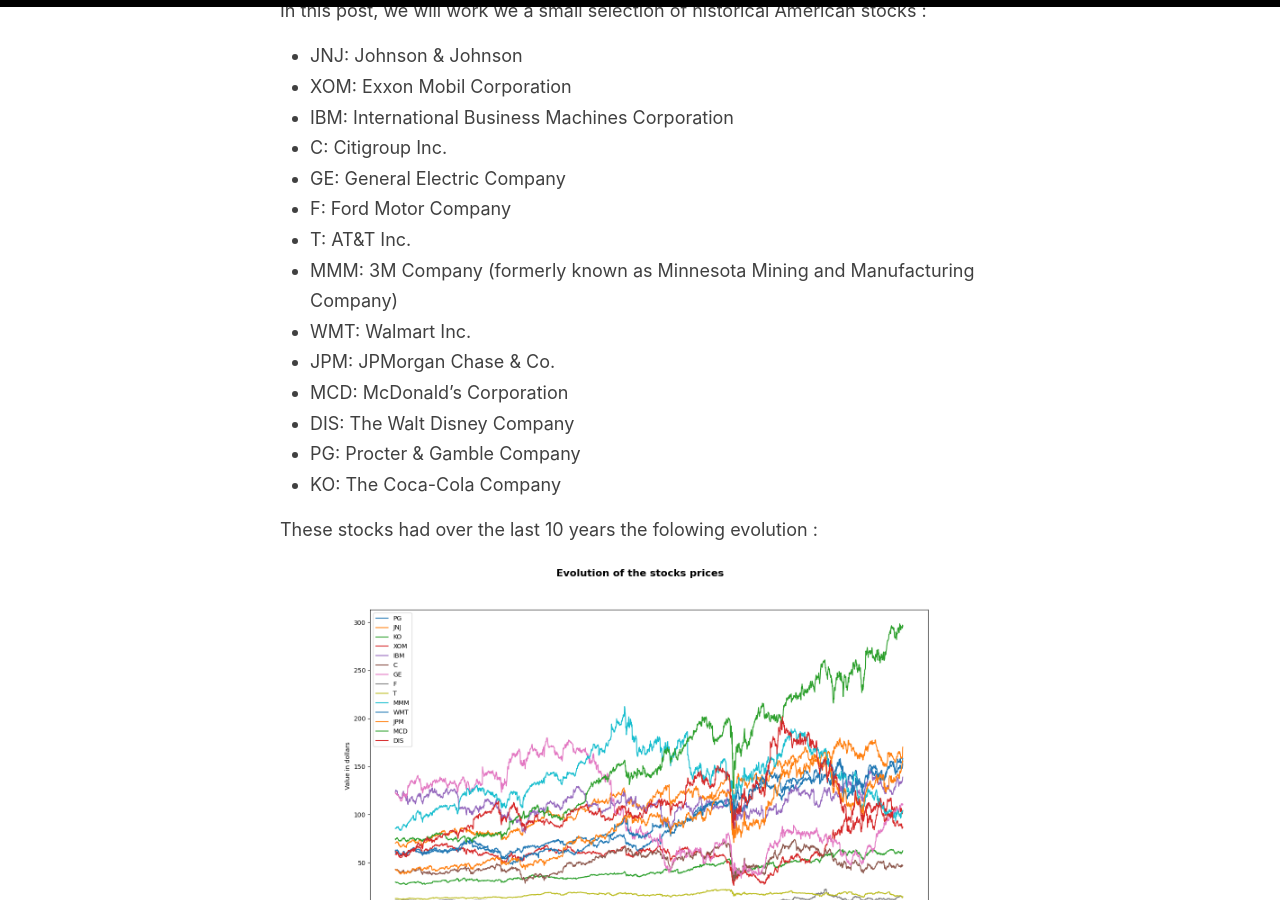
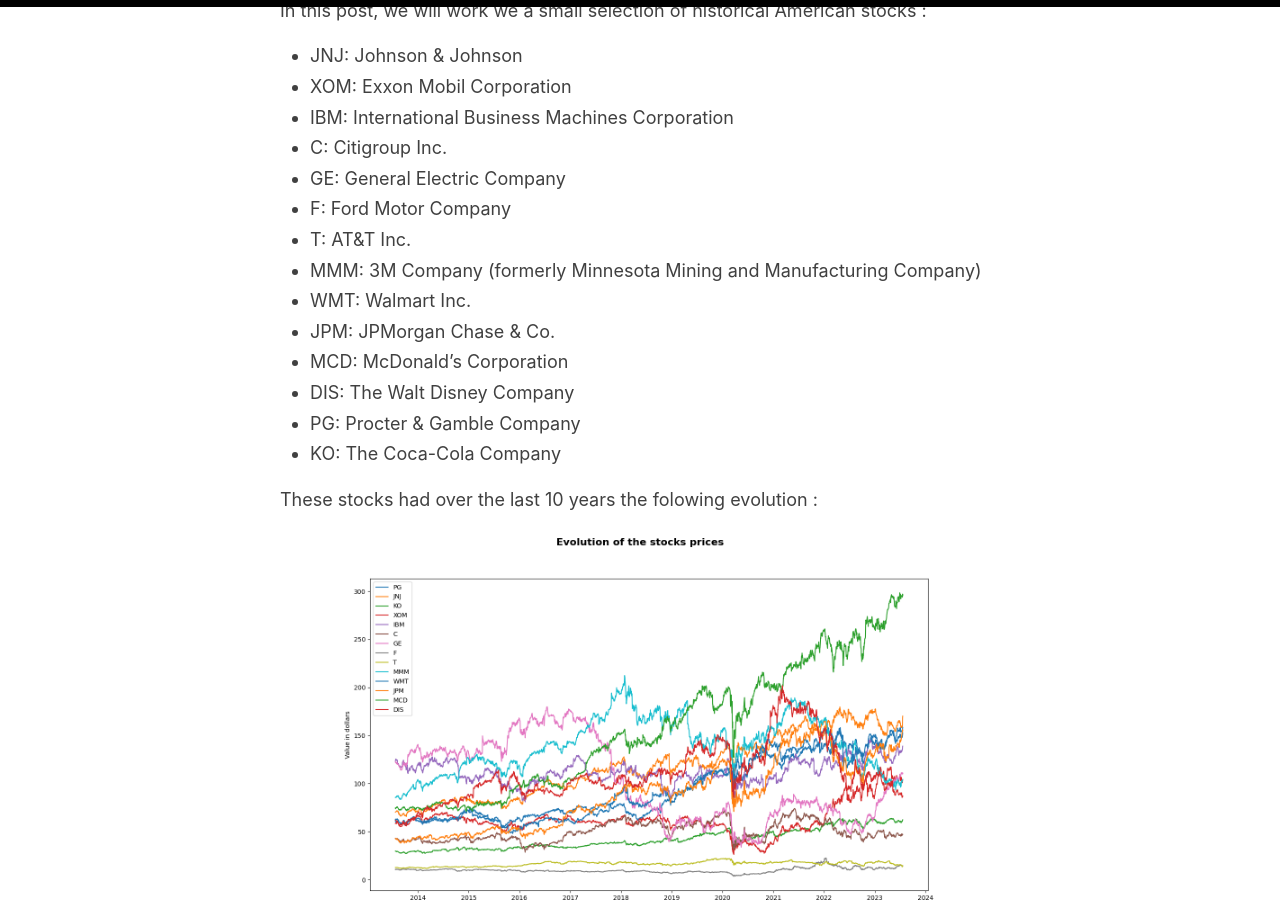
Before and after one commit to Zaltarba/blog, a Jekyll site: the page built from _posts/2023-07-21-MomentumTrading.md, in a window 1280 px wide and 900 px high, scrolled down 3680 px. Built offline with Jekyll 4.4.1, drawn with Linux system fonts in a browser that asks for light colours.

Commit message:
Update 2023-07-21-MomentumTrading.md

```diff
--- a/_posts/2023-07-21-MomentumTrading.md
+++ b/_posts/2023-07-21-MomentumTrading.md
@@ -81,7 +81,7 @@
   - GE: General Electric Company
   - F: Ford Motor Company
   - T: AT&T Inc.
-  - MMM: 3M Company (formerly known as Minnesota Mining and Manufacturing Company)
+  - MMM: 3M Company (formerly Minnesota Mining and Manufacturing Company)
   - WMT: Walmart Inc.
   - JPM: JPMorgan Chase & Co.
   - MCD: McDonald's Corporation
```
